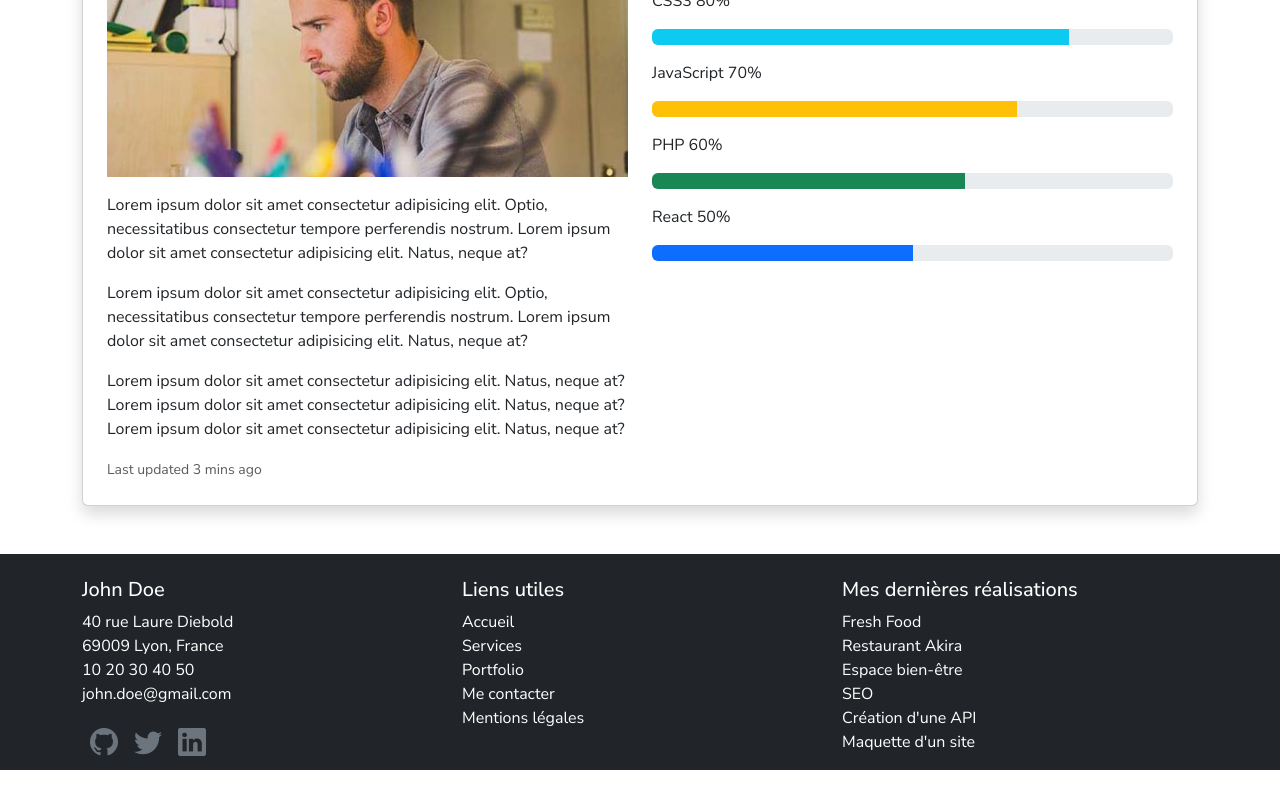
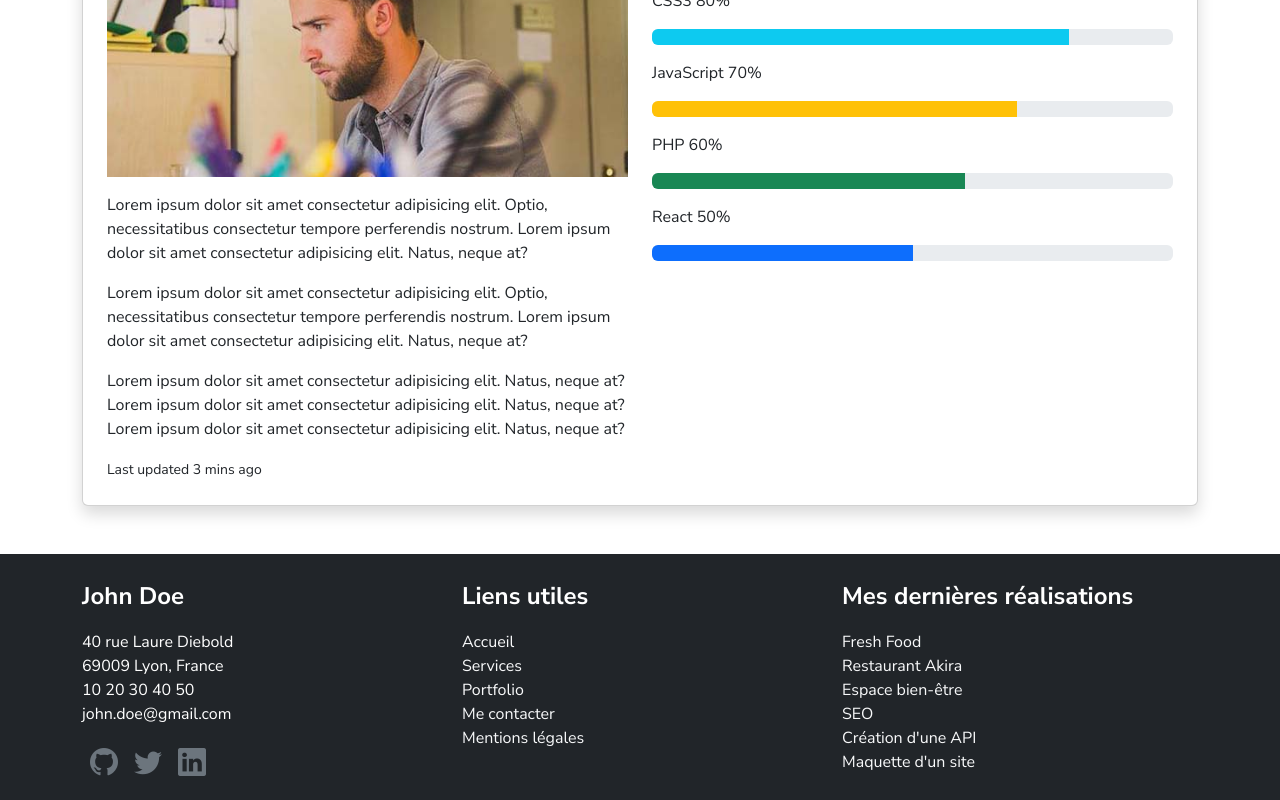
Before and after one commit to kader30/dev, a React (Create React App) app: page / in a window 1280 px wide. Shown: the part 986-1786 px from the top of the page. Before the commit the page ends 1756 px from the top, so only its background shows below. Built offline with nearby package versions, Linux system fonts and the light colour scheme.

Commit message:
finaliser le projet avec toutes les fonctionalité

```diff
--- a/public/index.html
+++ b/public/index.html
@@ -1,15 +1,12 @@
 <!DOCTYPE html>
 <html lang="fr">
+
 <head>
   <meta charset="utf-8" />
   <link rel="icon" href="%PUBLIC_URL%/favicon.ico" />
   <meta name="viewport" content="width=device-width, initial-scale=1" />
-    <meta name="theme-color" content="#000000" />
-    <meta
-      name="description"
-      content="Web site created using create-react-app"
-    />
-    <link rel="apple-touch-icon" href="%PUBLIC_URL%/" />
+  <meta name="description" content="Portfolio est un site web qui list mes realisations dans le cadre de la formation developpeur web full stuck" />
+
   <!--
       manifest.json provides metadata used when your web app is installed on a
       user's mobile device or desktop. See https://developers.google.com/web/fundamentals/web-app-manifest/
@@ -24,8 +21,9 @@
       work correctly both with client-side routing and a non-root public URL.
       Learn how to configure a non-root public URL by running `npm run build`.
     -->
-    <title>React App</title>
+  <title>Mon portfolio</title>
 </head>
+
 <body>
 
   <div id="root"></div>
@@ -40,4 +38,5 @@
       To create a production bundle, use `npm run build` or `yarn build`.
     -->
 </body>
+
 </html>
--- a/src/App.js
+++ b/src/App.js
@@ -6,7 +6,7 @@ import Services from "./pages/Services";
 import Contact from "./pages/Contact";
 import Portfolio from './pages/Portfolio';
 import MentionsLegales from './pages/MentionsLegales';
-import  NavBar  from './Assets/Components/NavBar';
+import NavBar from "./Assets/Components/Navbar";
 import  Footer  from './Assets/Components/Footer';
 function App() {
   return (
--- a/src/Assets/Components/About.jsx
+++ b/src/Assets/Components/About.jsx
@@ -5,7 +5,7 @@ export default function About() {
             <div className="card shadow p-4">
                 <div className="row">
                     <div className="col-md-6">
-                        <h4 className="section-title">À propos</h4>
+                        <h4 className="section-title"><strong>À propos</strong></h4>
                         <img
                             srcSet={john}
                             className="img-fluid mb-3"
@@ -30,11 +30,11 @@ export default function About() {
                             neque at? Lorem ipsum dolor sit amet consectetur adipisicing elit. Natus,
                             neque at?
                         </p>
-                        <p className="card-text"><small className="text-muted">Last updated 3 mins ago</small></p>
+                        <small className="card-text">Last updated 3 mins ago</small>
                     </div>
 
                     <div className="col-md-6">
-                        <h4 className="section-title">Mes compétences</h4>
+                        <h4 className="section-title"><strong>Mes compétences</strong></h4>
 
                         <p>HTML5 90%</p>
                         <div className="progress mb-3">
--- a/src/Assets/Components/AccordionCard.jsx
+++ b/src/Assets/Components/AccordionCard.jsx
@@ -89,7 +89,7 @@ export default function MentionsLegales() {
                             <p>
                                 Les images utilisées sur ce site sont libres de droits et ont été obtenus sur le site <a href="http://https://pixabay.com/" target="_blank" rel="noopener noreferrer">Pixabay</a>.
                             </p>
-                            <p>La favicon de ce site a été fournie par <a href="http://" target="_blank" rel="noopener noreferrer">John doe Icons erstellt von
+                            <p>La favicon de ce site a été fournie par <a href="https://www.flaticon.com/de/kostenlose-icons/john-doe" target="_blank" rel="noopener noreferrer">John doe Icons erstellt von
                                 freepik-Flaticon</a></p>
                         </div>
                     </div>
--- a/src/Assets/Components/Footer.jsx
+++ b/src/Assets/Components/Footer.jsx
@@ -1,42 +1,43 @@
+import { NavLink } from "react-router-dom";
 export default function Footer() {
     return (
         <footer className="bg-dark text-white pt-4 px-5">
             <div className="container">
                 <div className="row">
 
-          <adress className="col-md-4">
-            <h5>John Doe</h5>
+                    <address className="col-md-4">
+                        <p className="fs-4 fw-bold">John Doe</p>
                         <p>
                             40 rue Laure Diebold<br />
                             69009 Lyon, France<br />
                             10 20 30 40 50<br />
                             john.doe@gmail.com
                         </p>
-             <i className="bi bi-github mx-2 fs-3 text-secondary "></i>
-                 <i className="bi bi-twitter mx-2 fs-3 text-secondary"></i>
-                <i className="bi bi-linkedin mx-2 fs-3 text-secondary"></i>
-          </adress>
+                        <a href="http://github.com" target="_blank" rel="nofollow">  <i className="bi bi-github mx-2 fs-3 text-secondary "></i></a>
+                        <a href="http://twitter.com" target="_blank" rel="nofollow"><i className="bi bi-twitter  mx-2 fs-3 text-secondary"></i></a>
+                        <a href="http://https://www.linkedin.com/" target="_blank" rel="nofollow"><i className="bi bi-linkedin mx-2 fs-3 text-secondary"></i></a>
+                    </address>
 
                     <div className="col-md-4">
-            <h5>Liens utiles</h5>
+                        <p className="fs-4 fw-bold">Liens utiles</p>
                         <ul className="list-unstyled">
-              <li>Accueil</li>
-              <li>Services</li>
-              <li>Portfolio</li>
-              <li>Me contacter</li>
-              <li>Mentions légales</li>
+                            <li><NavLink to={"/"}  className="text-light text-decoration-none lien ">Accueil</NavLink></li>
+                            <li><NavLink to={"/Services"}  className="text-light text-decoration-none lien ">Services</NavLink></li>
+                            <li><NavLink to={"/Portfolio"}  className="text-light text-decoration-none lien">Portfolio</NavLink></li>
+                            <li><NavLink to={"/Contact"}  className="text-light text-decoration-none lien">Me contacter</NavLink></li>
+                            <li><NavLink to={"/MentionsLegales"}  className="text-light text-decoration-none lien">Mentions légales</NavLink></li>
                         </ul>
                     </div>
 
                     <div className="col-md-4">
-            <h5>Mes dernières réalisations</h5>
+                        <p className="fs-4 fw-bold">Mes dernières réalisations</p>
                         <ul className="list-unstyled">
-              <li>Fresh Food</li>
-              <li>Restaurant Akira</li>
-              <li>Espace bien-être</li>
-              <li>SEO</li>
-              <li>Création d'une API</li>
-              <li>Maquette d'un site</li>
+                            <li><NavLink to={"/Portfolio"}  className="text-light text-decoration-none lien">Fresh Food</NavLink></li>
+                            <li><NavLink to={"/Portfolio"}  className="text-light text-decoration-none lien">Restaurant Akira</NavLink></li>
+                            <li><NavLink to={"/Portfolio"}  className="text-light text-decoration-none lien">Espace bien-être</NavLink></li>
+                            <li><NavLink to={"/Portfolio"}  className="text-light text-decoration-none lien">SEO</NavLink></li>
+                            <li><NavLink to={"/Portfolio"}  className="text-light text-decoration-none lien">Création d'une API</NavLink></li>
+                            <li><NavLink to={"/Portfolio"}  className="text-light text-decoration-none lien">Maquette d'un site</NavLink></li>
                         </ul>
                     </div>
 
--- a/src/Assets/Components/Modal.jsx
+++ b/src/Assets/Components/Modal.jsx
@@ -51,13 +51,10 @@ function GitHubUserInfo({ show, onClose }) {
             <Modal.Body className="d-flex flex-wrap flex-md-nowrap  justify-content-center flex-space-betwen" >
 
                 <div className="justify-content-cener">
-
-
                     <img className="pt-3"
                         srcSet={user.avatar_url}
                         alt={`${user.login} avatar`}
                         width="100%"
-
                     />
                 </div>
                 <div className="mx-auto px-4 ">
@@ -65,13 +62,10 @@ function GitHubUserInfo({ show, onClose }) {
                     <p className="border-bottom border-secondary p-2 mb-1 py-2 ">
                         <i className="bi bi-geo-alt"></i> {user.location}
                     </p>
-
                     <p className="border-bottom border-secondary p-2 mb-1"><i className="bi bi-card-text pe-1 " > </i>{user.bio}</p>
-
                     <p className="border-bottom border-secondary p-2 mb-1">
                         <i className="bi bi-box pe-1"> </i> Repositories : {user.public_repos}
                     </p>
-
 
                     <p className="border-bottom border-secondary p-2 mb-1">
                         <i className="bi bi-people pe-1"></i> Followers : {user.followers}
--- a/src/Assets/Style/style.css
+++ b/src/Assets/Style/style.css
@@ -1,10 +1,9 @@
-/* cette ligne permet d'importer le font lato */
+/* cette ligne permet d'importer le font Nunito Sans */
 @font-face {
   font-family: "Nunito Sans";
   src: url(../Fonts/Nunito_Sans/NunitoSans-VariableFont_YTLC\,opsz\,wdth\,wght.woff);
 }
 
-/* cette ligne permet d'importer le font Releway*/
 
 html,
 body {
@@ -28,10 +27,6 @@ header {
   padding-right: 15px;
 }
 
-footer {
-  background-color: black;
-}
-
 .card-group {
 
   max-width: 68%;
@@ -44,19 +39,8 @@ footer {
   box-shadow: 4px 4px 4px 4px #ede8e8eb;
 }
 
-.card {
-  --bs-card-border-width: 0;
-
-  padding: 8px;
-}
-
 .card-title {
   padding: 5px;
-}
-
-hr.rounded {
-  border-top: 3px solid #0223fc;
-  border-radius: 5px;
 }
 
 .card-work {
@@ -87,8 +71,6 @@ li {
 }
 
 .nav-link.active {
-
-
   -webkit-decoration-color: #ffffff;
   text-decoration: underline;
   filter: brightness(1.8);
@@ -113,8 +95,7 @@ li Link {
   background-position: center;
   background-repeat: no-repeat;
   background-size: cover;
-  background: linear-gradient(rgba(0, 0, 0, 0.6),
-      rgba(0, 0, 0, 0.6)),
+
 }
 
 .section-title {
@@ -161,8 +142,13 @@ li Link {
 }
 
 footer .bi:hover {
-  background-color: #ffffff;
-  /* plus sombre */
+  color: #ffffff !important;
   transform: translateY(-2px);
   transition-duration: 4ms;
+  transition: color 0.3s ease;
 }
+
+footer .lien:hover {
+  font-weight: bold;
+  transition: cubic-bezier(0.075, 0.82, 0.165, 1);
+}
--- a/src/pages/MentionsLegales.jsx
+++ b/src/pages/MentionsLegales.jsx
@@ -1,12 +1,13 @@
 import MentionsLegales from "../Assets/Components/AccordionCard"
 const MentionsLegale = () => {
     return (
-
+        <>
+        <meta name="robots" content="noindex" />
         <main>
        <MentionsLegales/>
         </main>
 
-
+    </>
     )
 }
 export default MentionsLegale;
```
Also changed, not shown: src/Assets/Components/NavBar.jsx (+0 -7 lines). Lines whose indentation alone changed are shown as unchanged.
